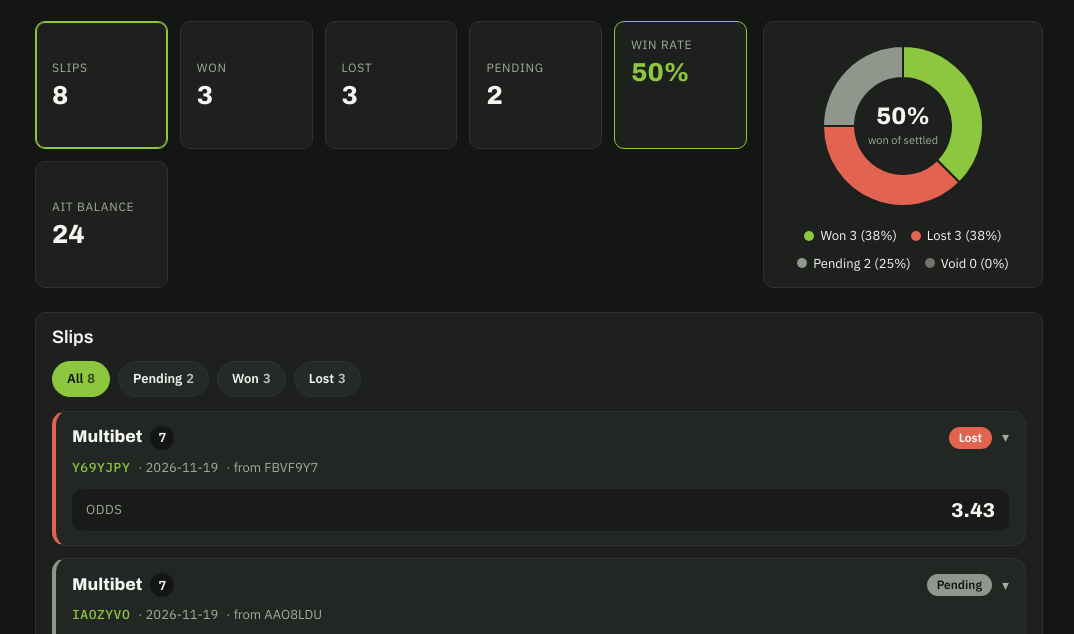
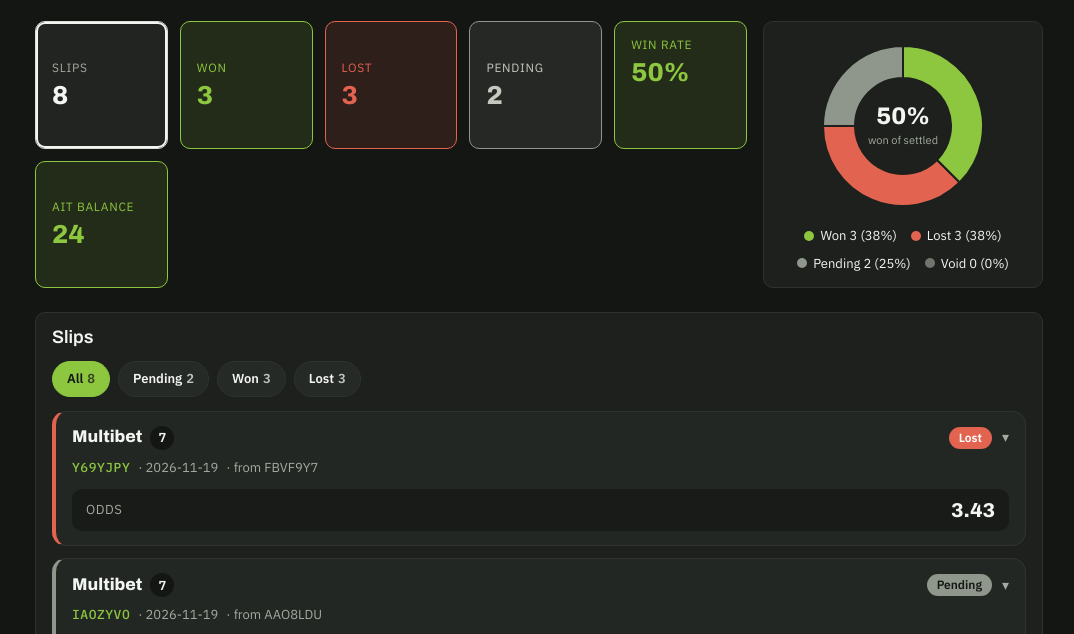
Before and after one commit to grayMila-bit/SuperTips-Football-Ledger, a plain HTML site: page index.html in a window 1280 px wide. Shown: the part 131-765 px from the top of the page, without its empty margins (101-1175 px from the left). Drawn offline with Linux system fonts and the light colour scheme.

Commit message:
Ledger: colour-coded tiles
Co-Authored-By: Claude Opus 5.5 <noreply@anthropic.com>
Claude-Session: https://claude.ai/code/session_01Q9PTZQtMi46CD8u5rgbswK

```diff
--- a/index.html
+++ b/index.html
@@ -93,6 +93,14 @@ td.num,th.num{text-align:right}
 .empty{color:var(--muted);padding:12px 0}
 .ait-pos{color:var(--won);font-weight:700} .ait-neg{color:var(--lost);font-weight:700}
 #ait-sec table{min-width:0;font-size:13px} #ait-sec th,#ait-sec td{padding:8px 6px} #ait-sec td{font-variant-numeric:tabular-nums} #ait-sec .code{font-size:12px;word-break:break-all}
+.tile.t-all{border-color:#d9ddd5;background:rgba(243,245,241,.06)} .tile.t-all .v{color:var(--ink)}
+.tile.t-won{border-color:var(--won);background:rgba(141,198,63,.12)} .tile.t-won .v,.tile.t-won .k{color:var(--won)}
+.tile.t-lost{border-color:var(--lost);background:rgba(226,99,79,.12)} .tile.t-lost .v,.tile.t-lost .k{color:var(--lost)}
+.tile.t-pending{border-color:var(--pending);background:rgba(143,150,139,.14)} .tile.t-pending .v,.tile.t-pending .k{color:#c4c9c0}
+.tile.hl{background:rgba(141,198,63,.12)} .tile.hl .k{color:var(--green)}
+.tile.t-ait{border-color:var(--won);background:rgba(141,198,63,.12)} .tile.t-ait .v,.tile.t-ait .k{color:var(--won)}
+.tile.t-ait.neg{border-color:var(--lost);background:rgba(226,99,79,.12)} .tile.t-ait.neg .v,.tile.t-ait.neg .k{color:var(--lost)}
+.tile[aria-pressed="true"]{box-shadow:0 0 0 2px currentColor inset}
 footer{font-size:12px;color:var(--muted);line-height:1.6}
 </style>
 </head>
@@ -111,12 +119,12 @@ footer{font-size:12px;color:var(--muted);line-height:1.6}
 
   <section class="summary" aria-label="Summary">
     <div class="tiles">
-      <button class="tile" data-f="all" aria-pressed="true"><div class="k">Slips</div><div class="v" id="t-total">0</div></button>
-      <button class="tile" data-f="won" aria-pressed="false"><div class="k">Won</div><div class="v" id="t-won">0</div></button>
-      <button class="tile" data-f="lost" aria-pressed="false"><div class="k">Lost</div><div class="v" id="t-lost">0</div></button>
-      <button class="tile" data-f="pending" aria-pressed="false"><div class="k">Pending</div><div class="v" id="t-pending">0</div></button>
+      <button class="tile t-all" data-f="all" aria-pressed="true"><div class="k">Slips</div><div class="v" id="t-total">0</div></button>
+      <button class="tile t-won" data-f="won" aria-pressed="false"><div class="k">Won</div><div class="v" id="t-won">0</div></button>
+      <button class="tile t-lost" data-f="lost" aria-pressed="false"><div class="k">Lost</div><div class="v" id="t-lost">0</div></button>
+      <button class="tile t-pending" data-f="pending" aria-pressed="false"><div class="k">Pending</div><div class="v" id="t-pending">0</div></button>
       <div class="tile hl" style="cursor:default"><div class="k">Win rate</div><div class="v" id="t-rate">–</div></div>
-      <button class="tile" id="ait-btn" aria-controls="ait-sec"><div class="k">AIT balance</div><div class="v" id="t-ait">0</div></button>
+      <button class="tile t-ait" id="ait-btn" aria-controls="ait-sec"><div class="k">AIT balance</div><div class="v" id="t-ait">0</div></button>
     </div>
     <div class="panel pie">
       <svg id="pie" width="180" height="180" viewBox="0 0 180 180" role="img" aria-label="Won versus lost slips"></svg>
@@ -234,7 +242,7 @@ footer{font-size:12px;color:var(--muted);line-height:1.6}
     document.getElementById("t-lost").textContent=c.lost;
     document.getElementById("t-pending").textContent=c.pending;
     document.getElementById("t-rate").textContent=settled?Math.round(c.won/settled*100)+"%":"–";
-    document.getElementById("t-ait").textContent=renderStatement();
+    var bal=renderStatement();document.getElementById("t-ait").textContent=bal;document.getElementById("ait-btn").classList.toggle("neg",bal<0);
     drawPie(c);
     ["all","pending","won","lost"].forEach(function(k){var e=document.getElementById("f-"+k);if(e)e.textContent=k==="all"?slips.length:c[k];});
     renderCards();
```
